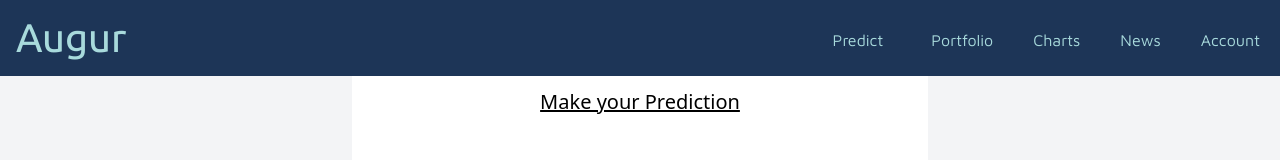
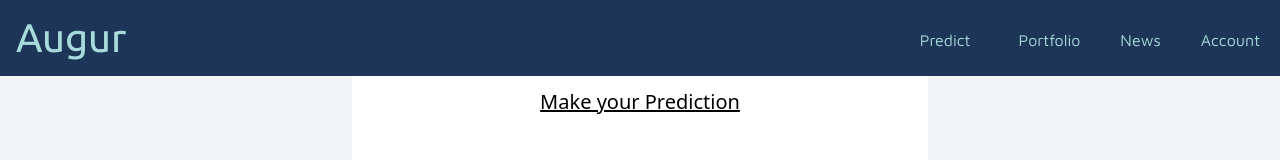
Before and after one commit to JakeK456/Augur, a React (Create React App) app in the folder client/: page /predict in a window 1280 px wide. Shown: the top 160 px of the page. Built offline with nearby package versions, Linux system fonts and the light colour scheme.

Commit message:
removed unused charts page

```diff
--- a/client/src/App.js
+++ b/client/src/App.js
@@ -7,7 +7,6 @@ import Login from "./pages/Login";
 import SignUp from "./pages/SignUp";
 import Predict from "./pages/Predict";
 import Portfolio from "./pages/Portfolio";
-import Charts from "./pages/Charts";
 import News from "./pages/News";
 import Account from "./pages/Account";
 import Profile from "./pages/Profile";
@@ -28,7 +27,6 @@ function App() {
                   <Route path="/signup" element={<SignUp />} />
                   <Route path="/predict" element={<Predict />} />
                   <Route path="/portfolio" element={<Portfolio />} />
-                  <Route path="/charts" element={<Charts />} />
                   <Route path="/news" element={<News />} />
                   <Route path="/account" element={<Account />} />
                   <Route path="/profile/*" element={<Profile />} />
--- a/client/src/components/Nav/HamburgerMenu.js
+++ b/client/src/components/Nav/HamburgerMenu.js
@@ -3,8 +3,9 @@ import { NavLink } from "react-router-dom";
 export default function HamburgerMenu({ hamburgerOpen, setHamburgerOpen }) {
   return (
     <div
-      className={`${hamburgerOpen ? "visible opacity-100" : "invisible opacity-0"
-        } absolute z-10 w-screen bg-primary rounded-b-lg transition-opacity duration-500 ease-out`}
+      className={`${
+        hamburgerOpen ? "visible opacity-100" : "invisible opacity-0"
+      } absolute z-10 w-screen bg-primary rounded-b-lg transition-opacity duration-500 ease-out`}
       onClick={(event) => {
         event.stopPropagation();
         setHamburgerOpen(false);
@@ -12,20 +13,29 @@ export default function HamburgerMenu({ hamburgerOpen, setHamburgerOpen }) {
     >
       <ul className="text-lg text-secondary">
         <>
-          <NavLink to="/predict" className="hamburger-dropdown text-maven bg-primary">
+          <NavLink
+            to="/predict"
+            className="hamburger-dropdown text-maven bg-primary"
+          >
             Predict
           </NavLink>
-          <NavLink to="/portfolio" className="hamburger-dropdown font-maven bg-primary">
+          <NavLink
+            to="/portfolio"
+            className="hamburger-dropdown font-maven bg-primary"
+          >
             Portfolio
           </NavLink>
         </>
-        <NavLink to="/charts" className="hamburger-dropdown font-maven bg-primary">
-          Charts
-        </NavLink>
-        <NavLink to="/news" className="hamburger-dropdown font-maven bg-primary">
+        <NavLink
+          to="/news"
+          className="hamburger-dropdown font-maven bg-primary"
+        >
           News
         </NavLink>
-        <NavLink to="/account" className="hamburger-dropdown font-maven bg-primary">
+        <NavLink
+          to="/account"
+          className="hamburger-dropdown font-maven bg-primary"
+        >
           Account
         </NavLink>
       </ul>
--- a/client/src/components/Nav/MobileBottomNav.js
+++ b/client/src/components/Nav/MobileBottomNav.js
@@ -17,10 +17,6 @@ export default function MobileBottomNav() {
         <BsBook className="m-auto h-[70%] w-[70%]" />
         <p className="text-center text-[11px]">Portfolio</p>
       </NavLink>
-      <NavLink to="/charts" className="basis-1/5 m-2">
-        <AiOutlineLineChart className="m-auto h-[70%] w-[70%]" />
-        <p className="text-center text-[11px]">Charts</p>
-      </NavLink>
       <NavLink to="/news" className="basis-1/5 m-2">
         <IoNewspaperOutline className="m-auto h-[70%] w-[70%]" />
         <p className="text-center text-[11px]">News</p>
--- a/client/src/components/Nav/WebHeader.js
+++ b/client/src/components/Nav/WebHeader.js
@@ -6,19 +6,24 @@ export default function WebHeader() {
       <h1 className="font-ubuntu m-2 pl-2">Augur</h1>
       <div className="flex justify-end h-12 w-screen">
         <NavLink to="/predict" className="m-5 p-2">
-                    <p className="text-right text-[16px] font-maven hover:border-b-2 border-secondary">Predict</p>
+          <p className="text-right text-[16px] font-maven hover:border-b-2 border-secondary">
+            Predict
+          </p>
         </NavLink>
         <NavLink to="/portfolio" className="m-5 pt-2">
-                    <p className="text-right text-[16px] font-maven hover:border-b-2 border-secondary">Portfolio</p>
-                </NavLink>
-                <NavLink to="/charts" className="m-5 pt-2">
-                    <p className="text-right text-[16px] font-maven hover:border-b-2 border-secondary">Charts</p>
+          <p className="text-right text-[16px] font-maven hover:border-b-2 border-secondary">
+            Portfolio
+          </p>
         </NavLink>
         <NavLink to="/news" className="m-5 pt-2">
-                    <p className="text-right text-[16px] font-maven hover:border-b-2 border-secondary">News</p>
+          <p className="text-right text-[16px] font-maven hover:border-b-2 border-secondary">
+            News
+          </p>
         </NavLink>
         <NavLink to="/account" className="m-5 pt-2">
-                    <p className="text-right text-[16px] font-maven hover:border-b-2 border-secondary">Account</p>
+          <p className="text-right text-[16px] font-maven hover:border-b-2 border-secondary">
+            Account
+          </p>
         </NavLink>
       </div>
     </div>
--- a/client/src/pages/Charts.js
+++ /dev/null
@@ -1,3 +0,0 @@
-export default function Charts() {
-  return <> Charts Page</>;
-}
```
Lines whose indentation alone changed are shown as unchanged.
